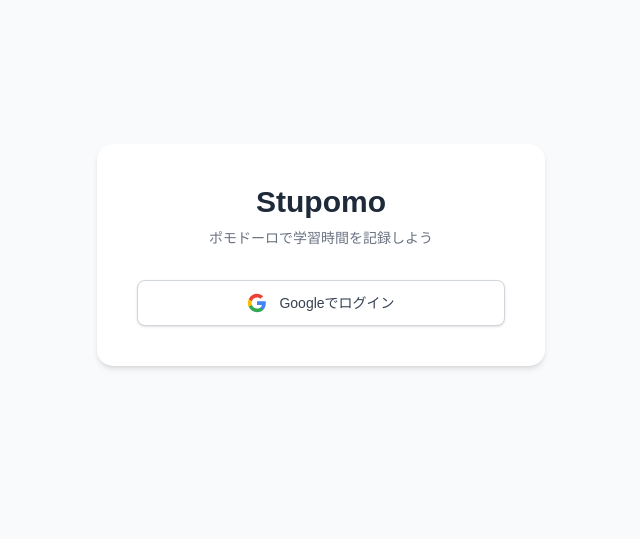
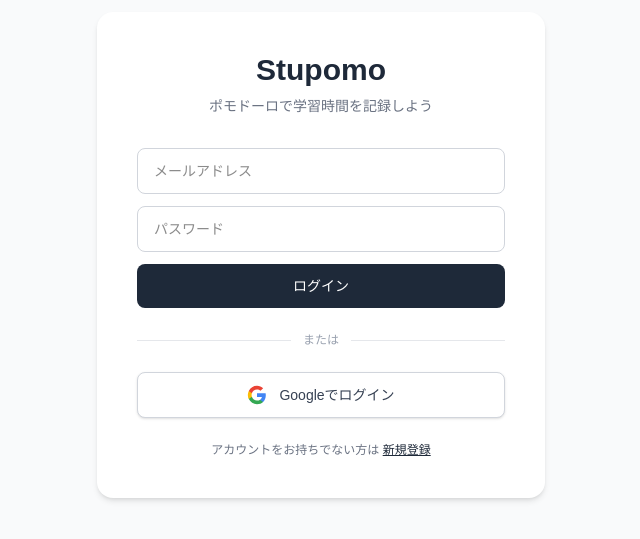
Before and after one commit to Runtekun/Stupomo, a Next.js app: page /login in a window 1280 px wide. Shown: the part 145-684 px from the top of the page, without its empty margins (319-959 px from the left). Built offline with nearby package versions, Linux system fonts and the light colour scheme; no server answers.

Commit message:
ログインページにメール・パスワードフォームを追加

```diff
--- /dev/null
+++ b/src/app/login/EmailLoginForm.tsx
@@ -0,0 +1,60 @@
+"use client";
+
+import { createClient } from "@/lib/supabase/client";
+import { useRouter } from "next/navigation";
+import { useState } from "react";
+
+export default function EmailLoginForm() {
+  const router = useRouter();
+  const [email, setEmail] = useState("");
+  const [password, setPassword] = useState("");
+  const [error, setError] = useState("");
+  const [loading, setLoading] = useState(false);
+
+  const handleLogin = async (e: React.FormEvent) => {
+    e.preventDefault();
+    setError("");
+    setLoading(true);
+
+    const supabase = createClient();
+    const { error } = await supabase.auth.signInWithPassword({ email, password });
+
+    if (error) {
+      setError("メールアドレスまたはパスワードが正しくありません");
+      setLoading(false);
+      return;
+    }
+
+    router.push("/");
+    router.refresh();
+  };
+
+  return (
+    <form onSubmit={handleLogin} className="flex flex-col gap-3">
+      <input
+        type="email"
+        placeholder="メールアドレス"
+        value={email}
+        onChange={(e) => setEmail(e.target.value)}
+        required
+        className="rounded-lg border border-gray-300 px-4 py-3 text-sm outline-none focus:border-gray-500"
+      />
+      <input
+        type="password"
+        placeholder="パスワード"
+        value={password}
+        onChange={(e) => setPassword(e.target.value)}
+        required
+        className="rounded-lg border border-gray-300 px-4 py-3 text-sm outline-none focus:border-gray-500"
+      />
+      {error && <p className="text-xs text-red-500">{error}</p>}
+      <button
+        type="submit"
+        disabled={loading}
+        className="rounded-lg bg-gray-800 px-4 py-3 text-sm font-medium text-white transition hover:bg-gray-700 disabled:opacity-50"
+      >
+        {loading ? "ログイン中..." : "ログイン"}
+      </button>
+    </form>
+  );
+}
--- a/src/app/login/page.tsx
+++ b/src/app/login/page.tsx
@@ -1,11 +1,12 @@
 import { createClient } from "@/lib/supabase/server";
 import { redirect } from "next/navigation";
+import Link from "next/link";
+import EmailLoginForm from "./EmailLoginForm";
 import LoginButton from "./LoginButton";
 
 export default async function LoginPage() {
   const supabase = await createClient();
 
-  // すでにログイン済みならトップページへリダイレクト
   const {
     data: { user },
   } = await supabase.auth.getUser();
@@ -23,7 +24,19 @@ export default async function LoginPage() {
         <p className="mb-8 text-center text-sm text-gray-500">
           ポモドーロで学習時間を記録しよう
         </p>
+        <EmailLoginForm />
+        <div className="my-6 flex items-center gap-3">
+          <div className="h-px flex-1 bg-gray-200" />
+          <span className="text-xs text-gray-400">または</span>
+          <div className="h-px flex-1 bg-gray-200" />
+        </div>
         <LoginButton />
+        <p className="mt-6 text-center text-xs text-gray-500">
+          アカウントをお持ちでない方は{" "}
+          <Link href="/signup" className="text-gray-800 underline">
+            新規登録
+          </Link>
+        </p>
       </div>
     </div>
   );
```
